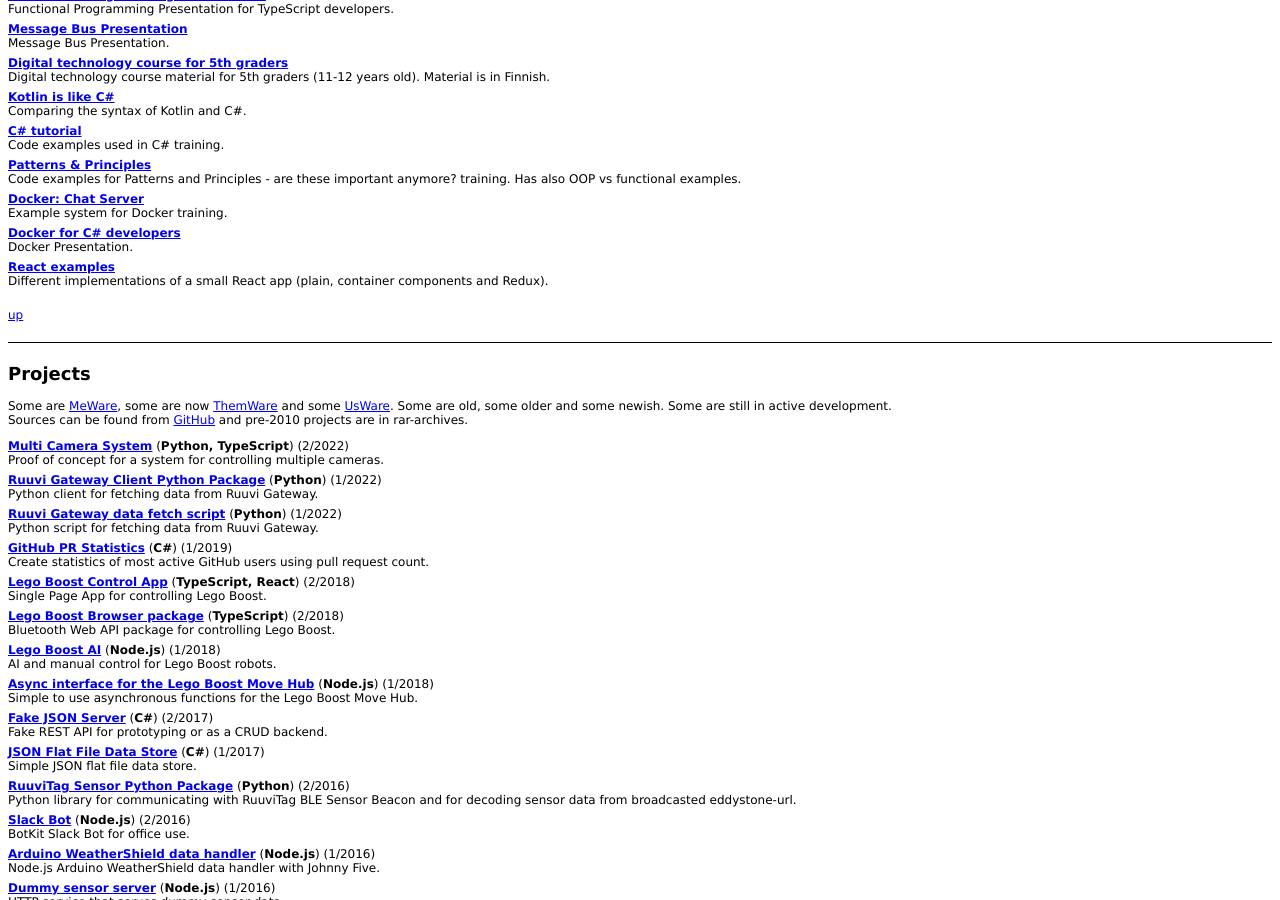
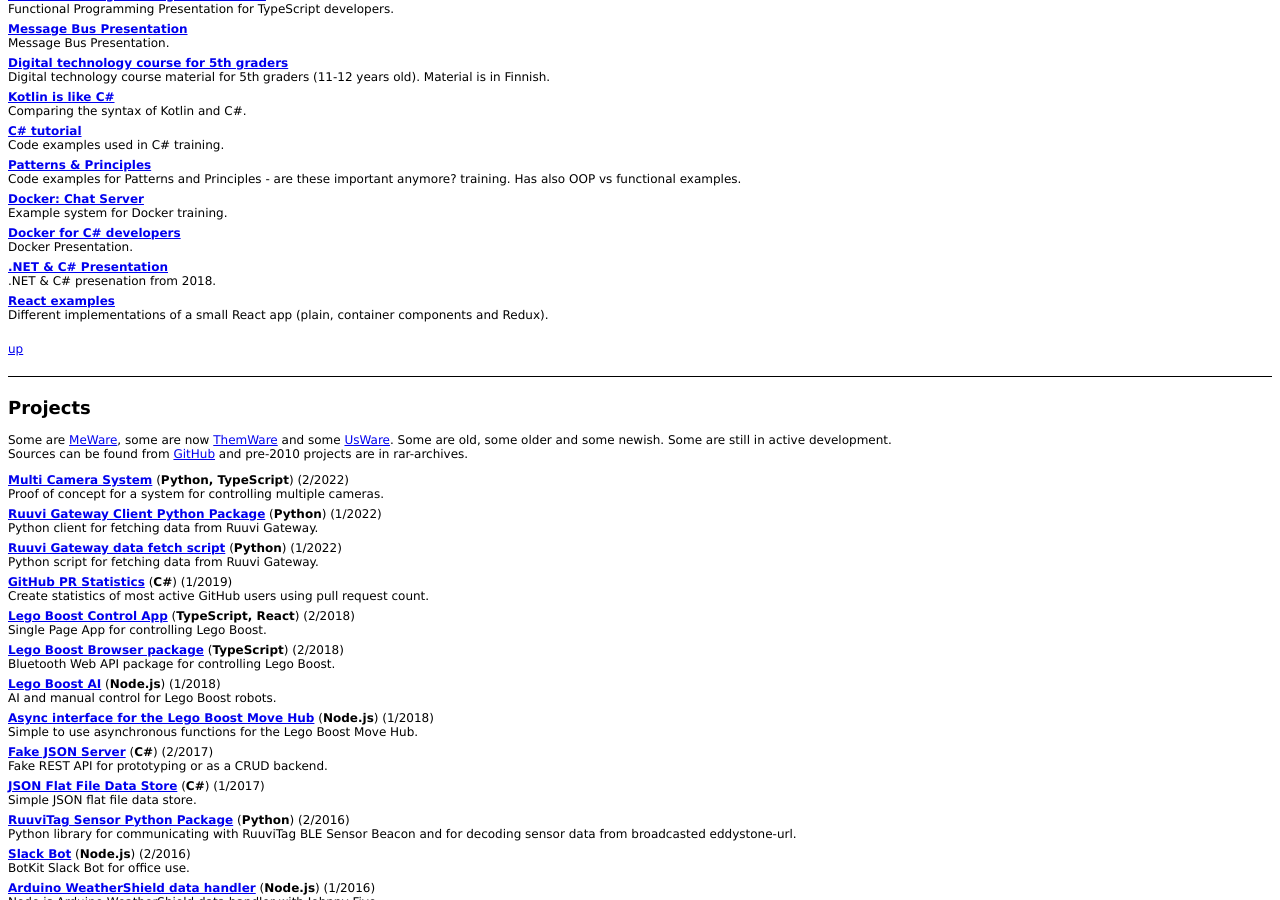
Before and after one commit to ttu/ttu.github.io, a Jekyll site: the page index.html, which Jekyll copies as it is, in a window 1280 px wide and 900 px high, scrolled down 586 px. Built offline with Jekyll 4.4.1, drawn with Linux system fonts in a browser that asks for light colours.

Commit message:
Add link to dotnet presentation post

```diff
--- a/index.html
+++ b/index.html
@@ -155,6 +155,11 @@
 		<div class="ownDev">
 			<a href="/docker-presentation">Docker for C# developers</a><br/>
 			Docker Presentation.
+		</div>
+
+		<div class="ownDev">
+			<a href="/dtotnet-presentation/">.NET & C# Presentation</a><br/>
+			.NET & C# presenation from 2018.
 		</div>
 
 		<div class="ownDev">
```
